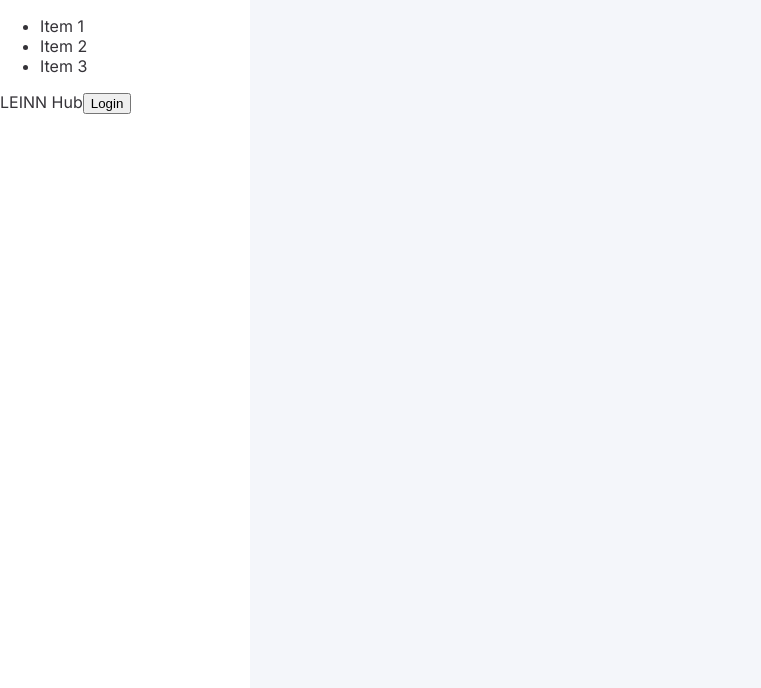
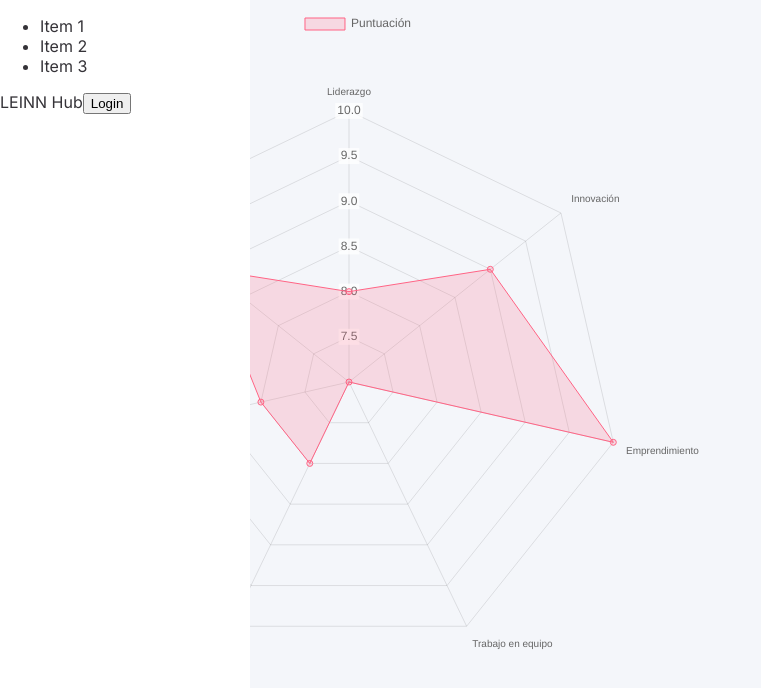
Before and after one commit to aaguiler42/Leinn-hub, a Next.js app: page / in a window 1280 px wide. Shown: the top 688 px of the page, without its empty margins (0-761 px from the left). Built offline with nearby package versions, Linux system fonts and the light colour scheme; no server answers; the database is empty.

Commit message:
Add chart and chabfe database structure

```diff
--- a/package.json
+++ b/package.json
@@ -15,9 +15,11 @@
     "@clerk/nextjs": "^4.25.6",
     "@prisma/client": "^5.4.2",
     "ai": "^2.2.17",
+    "chart.js": "^4.4.0",
     "next": "13.5.6",
     "openai": "^4.12.4",
     "react": "^18",
+    "react-chartjs-2": "^5.2.0",
     "react-dom": "^18"
   },
   "devDependencies": {
--- a/src/app/api/users/route.ts
+++ b/src/app/api/users/route.ts
@@ -24,7 +24,7 @@ export async function POST(request: NextRequest) {
     );
   }
 
-  const { clerkId, name, email, gender } = await body;
+  const { clerkId, name, email, imageUrl } = await body;
 
   if (!clerkId || typeof clerkId !== "string") {
     return NextResponse.json(
@@ -40,7 +40,7 @@ export async function POST(request: NextRequest) {
       clerkId,
       name,
       email,
-      gender
+      imageUrl
     },
   });
 
--- /dev/null
+++ b/src/app/components/Chart.tsx
@@ -0,0 +1,85 @@
+"use client"
+
+import { JsonValue } from '@prisma/client/runtime/library';
+import {
+  Chart as ChartJS,
+  RadialLinearScale,
+  PointElement,
+  LineElement,
+  Filler,
+  Tooltip,
+  Legend,
+} from 'chart.js';
+import { Radar } from 'react-chartjs-2';
+
+ChartJS.register(
+  RadialLinearScale,
+  PointElement,
+  LineElement,
+  Filler,
+  Tooltip,
+  Legend
+);
+
+export const data = {
+  labels: ['Thing 1', 'Thing 2', 'Thing 3', 'Thing 4', 'Thing 5', 'Thing 6'],
+  datasets: [
+    {
+      label: '# of Votes',
+      data: [2, 9, 3, 5, 2, 3],
+      backgroundColor: 'rgba(255, 99, 132, 0.2)',
+      borderColor: 'rgba(255, 99, 132, 1)',
+      borderWidth: 1,
+    },
+  ],
+};
+
+export default function Chart({ stats }:{
+  stats: {
+    stats: JsonValue
+  }
+}) {
+  const keysArray = stats ? Object.keys(stats) : [
+    "Liderazgo",
+    "Innovación",
+    "Emprendimiento",
+    "Trabajo en equipo",
+    "Ser buena persona",
+    "Compromiso",
+    "Resilencia",
+  ];
+  const valuesArray = stats ? Object.values(stats) : [
+    8,
+    9,
+    10,
+    7,
+    8,
+    8,
+    9
+  ];
+
+  const data = {
+    labels: keysArray,
+    datasets: [
+      {
+        label: 'Puntuación',
+        data: valuesArray,
+        backgroundColor: 'rgba(255, 99, 132, 0.2)',
+        borderColor: 'rgba(255, 99, 132, 1)',
+        borderWidth: 1,
+      },
+    ],
+    options: {
+      scales: {
+
+      }
+    }
+  };
+
+  return (<div style={{
+      width: "700px",
+      height: "700px"
+  }}>
+    <Radar data={data} />;
+  </div>)
+}
--- a/src/app/page.tsx
+++ b/src/app/page.tsx
@@ -6,13 +6,26 @@ import Counter from './components/Counter'
 import Sidebar from './components/Sidebar/Sidebar'
 import prisma from '@/lib/prisma'
 
+import { auth } from '@clerk/nextjs'
+import Chart from './components/Chart'
 
 export default async function Home() {
   const companies = await prisma.company.findMany()
+  const { userId } = auth();
+
+  const stats: any  = userId
+  ? (await prisma.user.findFirst({
+    where: {
+      clerkId: userId,
+    },
+  }))?.stats ?? null : null;
 
   return (
     <div>
       <Sidebar />
+      <div>
+        <Chart stats={stats} />
+      </div>
       <div>text</div>
     </div>
 
```
Also changed, not shown: src/middleware.ts (added, +10 -0 lines), 2 other files (tests, documents, lock files or other folders).
